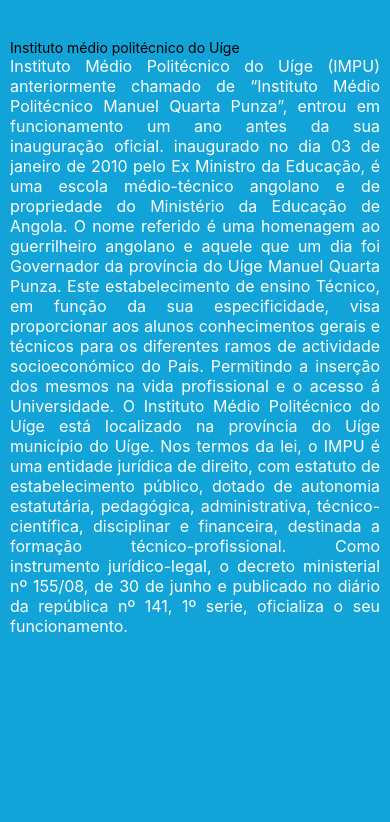
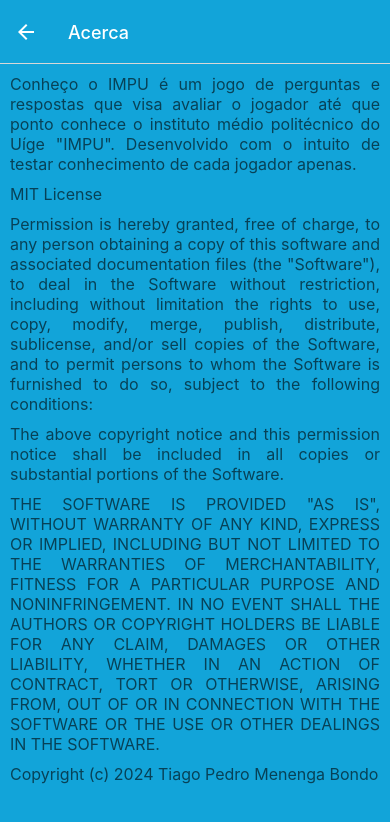
Before and after one commit to tiagobondo/Quiz, a React Native app: screen /About in a window 390 px wide. Shown: the top 822 px of the page. Built offline with nearby package versions, Linux system fonts and the light colour scheme.

Commit message:
Ajustando as pages e seus styles

```diff
--- a/App.js
+++ b/App.js
@@ -1,4 +1,4 @@
-import { StyleSheet, Text, View } from 'react-native';
+import { StyleSheet, Text, View, StatusBar } from 'react-native';
 
 import {NavigationContainer} from '@react-navigation/native'
 import {createNativeStackNavigator} from '@react-navigation/native-stack';
@@ -12,7 +12,9 @@
 
 export default function App() {
   return (
+
     <NavigationContainer>
+      <StatusBar backgroundColor={'#fff'} barStyle={'dark-content'}/>
       <Stack.Navigator>
           <Stack.Screen
             name='Home'
@@ -26,7 +28,12 @@
             name='About'
             component={About}
             options={{
-              headerShown:false
+              headerShown:true,
+              headerTitle: 'Acerca',
+              headerStyle: {
+                backgroundColor: '#12a4d9',
+              },
+              headerTintColor: '#fff'
             }}
           />
 
@@ -34,7 +41,12 @@
             name='Options'
             component={Options}
             options={{
-              headerShown:false
+              headerShown:true,
+              headerTitle: 'Opções',
+              headerStyle: {
+                backgroundColor: '#12a4d9',
+              },
+              headerTintColor: '#fff'
             }}
           />
 
--- a/src/pages/About/index.js
+++ b/src/pages/About/index.js
@@ -2,19 +2,49 @@
     View,
     Text,
     FlatList,
-    ScrollView
+    ScrollView,
+    StatusBar
 } from 'react-native'
 
 import {styles} from './style'
+
 export default function About(){
   return(
 
       <View style={styles.container}>
+        <StatusBar backgroundColor={"#fff"} barStyle={'dark-content'}/>
       <ScrollView>
 
-      <Text>Instituto médio politécnico do Uíge</Text>
-       <Text style={styles.textAbout}>Instituto Médio Politécnico do Uíge (IMPU) anteriormente chamado de “Instituto Médio Politécnico Manuel Quarta Punza”, entrou em funcionamento um ano antes da sua inauguração oficial. inaugurado no dia 03 de janeiro de 2010 pelo Ex Ministro da Educação, é uma escola médio-técnico angolano e de propriedade do Ministério da Educação de Angola. O nome referido é uma homenagem ao guerrilheiro angolano e aquele que um dia foi Governador da província do Uíge Manuel Quarta Punza. Este estabelecimento de ensino Técnico, em função da sua especificidade, visa proporcionar aos alunos conhecimentos gerais e técnicos para os diferentes ramos de actividade socioeconómico do País. Permitindo a inserção dos mesmos na vida profissional e o acesso á Universidade. O Instituto Médio Politécnico do Uíge está localizado na província do Uíge município do Uíge. Nos termos da lei, o IMPU é uma entidade jurídica de direito, com estatuto de estabelecimento público, dotado de autonomia estatutária, pedagógica, administrativa, técnico-científica, disciplinar e financeira, destinada a formação técnico-profissional. Como instrumento jurídico-legal, o decreto ministerial nº 155/08, de 30 de junho e publicado no diário da república nº 141, 1º serie, oficializa o seu funcionamento.
+       <Text style={styles.textAbout}>
+            Conheço o IMPU é um jogo de perguntas e respostas que visa avaliar o jogador até que ponto conhece o instituto médio politécnico do Uíge "IMPU". Desenvolvido com o intuito de testar conhecimento de cada jogador apenas.
        </Text>
+
+       <Text style={styles.textAbout}>MIT License</Text>
+       <Text  style={styles.textAbout}>
+        Permission is hereby granted, free of charge, to any person obtaining a copy
+        of this software and associated documentation files (the "Software"), to deal
+        in the Software without restriction, including without limitation the rights
+        to use, copy, modify, merge, publish, distribute, sublicense, and/or sell
+        copies of the Software, and to permit persons to whom the Software is
+        furnished to do so, subject to the following conditions:
+        </Text>
+
+        <Text  style={styles.textAbout}>
+        The above copyright notice and this permission notice shall be included in all
+        copies or substantial portions of the Software.
+        </Text>
+
+        <Text  style={styles.textAbout}>
+        THE SOFTWARE IS PROVIDED "AS IS", WITHOUT WARRANTY OF ANY KIND, EXPRESS OR
+        IMPLIED, INCLUDING BUT NOT LIMITED TO THE WARRANTIES OF MERCHANTABILITY,
+        FITNESS FOR A PARTICULAR PURPOSE AND NONINFRINGEMENT. IN NO EVENT SHALL THE
+        AUTHORS OR COPYRIGHT HOLDERS BE LIABLE FOR ANY CLAIM, DAMAGES OR OTHER
+        LIABILITY, WHETHER IN AN ACTION OF CONTRACT, TORT OR OTHERWISE, ARISING FROM,
+        OUT OF OR IN CONNECTION WITH THE SOFTWARE OR THE USE OR OTHER DEALINGS IN THE
+        SOFTWARE.
+       </Text>
+
+       <Text style={styles.textAbout}>Copyright (c) 2024 Tiago Pedro Menenga Bondo</Text>
 
        </ScrollView>
     </View>
--- a/src/pages/About/style.js
+++ b/src/pages/About/style.js
@@ -7,13 +7,14 @@
     alignItems:'center',
     justifyContent: 'center',
     padding: 10,
-    paddingTop:'10%'
+
   },
 
   textAbout: {
     fontSize: 16,
-    color: '#fff',
-    textAlign:'justify'
+    color: '#0009',
+    textAlign:'justify',
+    marginBottom: 10
   },
 
 
--- a/src/pages/Options/index.js
+++ b/src/pages/Options/index.js
@@ -1,6 +1,8 @@
 import {
     View,
-    Text
+    Text,
+    StatusBar,
+    ScrollView
 } from 'react-native'
 
 import {styles} from './style'
@@ -8,7 +10,15 @@
 export default function Options(){
   return(
     <View style={styles.container}>
-      <Text>Options</Text>
+      <StatusBar backgroundColor={'#fff'} barStyle={'dark-content'}/>
+      <ScrollView>
+
+         <Text style={styles.textOptions}>
+           O jogo apresenta várias opções para os jogadores onde o mesmo tem a hipótese de obter ajuda caso a questão levantada não esteja ao seu alcance. Também dispõe algumas opções como: Apoio1, Apoio2 e a opção de desistir do jogo e recomeçar.
+         </Text>
+
+
+      </ScrollView>
     </View>
   )}
 
--- a/src/pages/Options/style.js
+++ b/src/pages/Options/style.js
@@ -5,8 +5,14 @@
     flex:1,
     backgroundColor:'#12a4d9',
     alignItems:'center',
-    paddingTop:'10%'
+    padding: 10,
+  },
 
+  textOptions: {
+    fontSize: 16,
+    color: '#0009',
+    textAlign:'justify',
+    marginBottom: 10
   }
 })
 
--- a/src/pages/Playing/index.js
+++ b/src/pages/Playing/index.js
@@ -98,6 +98,7 @@
 
     }
     else{
+      props.navigation.navigate('Home')
       Alert.alert('Resposta Errada!')
       setPontos(0)
     }
@@ -117,7 +118,14 @@
       return <View style={styles.containerLoading}><Text style={styles.textLoading}>Processando...</Text></View>
     }
     else{
-      return <Text>Quiz completo!{pontos}</Text>
+      return <View style={styles.containerEnd}>
+              <Text style={styles.titleCongratulations}>Parabéns!</Text>
+              <Text style={styles.subtitle}> Você terminou o jogo com êxito obtendo {pontos} pontos.</Text>
+
+              <TouchableOpacity style={styles.buttonPlayAgain} onPress={()=>props.navigation.navigate('Home')}>
+                <Text style={styles.textPlayAgain}>Recomeçar</Text>
+              </TouchableOpacity>
+      </View>
     }
 
   }
--- a/src/pages/Playing/style.js
+++ b/src/pages/Playing/style.js
@@ -9,7 +9,7 @@
     width:'100%',
     flex:1,
     alignItems:'center',
-    paddingTop:70,
+    paddingTop:40,
     backgroundColor:'#12a4d9'
   },
 
@@ -26,7 +26,7 @@
     width:'97%',
     height:'16%',
     backgroundColor:'#00000069',
-    marginBottom:20,
+    marginBottom:10,
     borderRadius:30,
     padding:20,
   },
@@ -39,7 +39,7 @@
 
   respostas: {
     width:'97%',
-    height:40,
+    height:45,
     fontSize:16,
     textAlign:'center',
     backgroundColor:'#d4002e',
@@ -194,6 +194,44 @@
     textAlign:'center',
     fontSize:18,
     color: '#d4002e'
+  },
+  containerEnd: {
+    flex: 1,
+    alignItems: 'center',
+    justifyContent: 'center',
+    backgroundColor: '#12a4d9'
+  },
+
+  titleCongratulations: {
+    fontSize: 24,
+    fontWeight: 'bold',
+    color: '#fff'
+  },
+
+  buttonPlayAgain: {
+    marginTop: 10,
+    width:'97%',
+    height:45,
+    backgroundColor:'#d4002e',
+    borderRadius:5,
+    borderWidth:1,
+    borderColor:'#fff',
+    alignItems: 'center',
+    justifyContent: 'center',
+    position: 'absolute',
+    bottom: 5
+  },
+
+  textPlayAgain: {
+    fontSize: 18,
+    color: '#fff'
+  },
+
+  subtitle: {
+    textAlign: 'center',
+    fontSize: 16,
+    color: '#fff',
+    marginHorizontal: '5%'
   }
 
 
```
